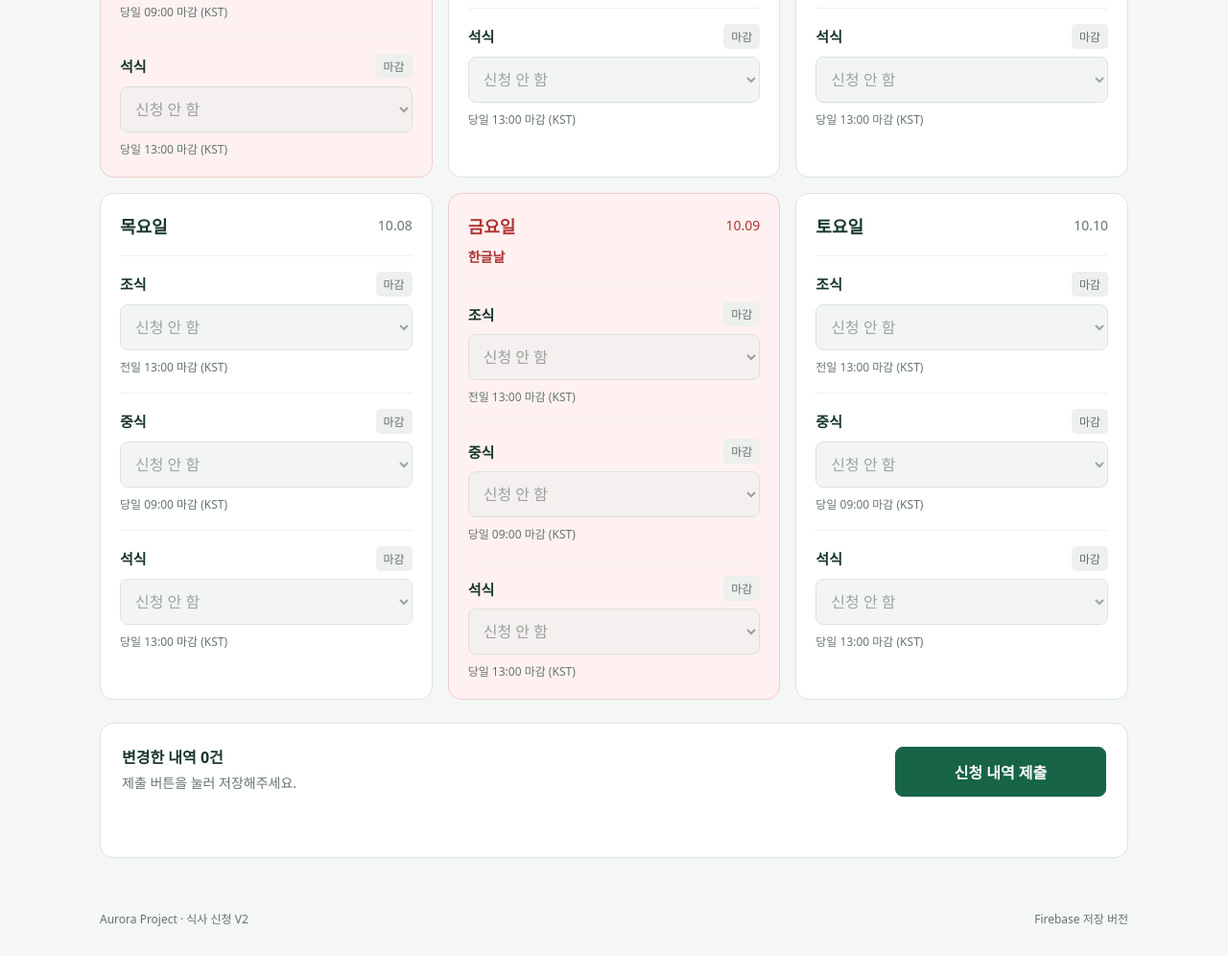
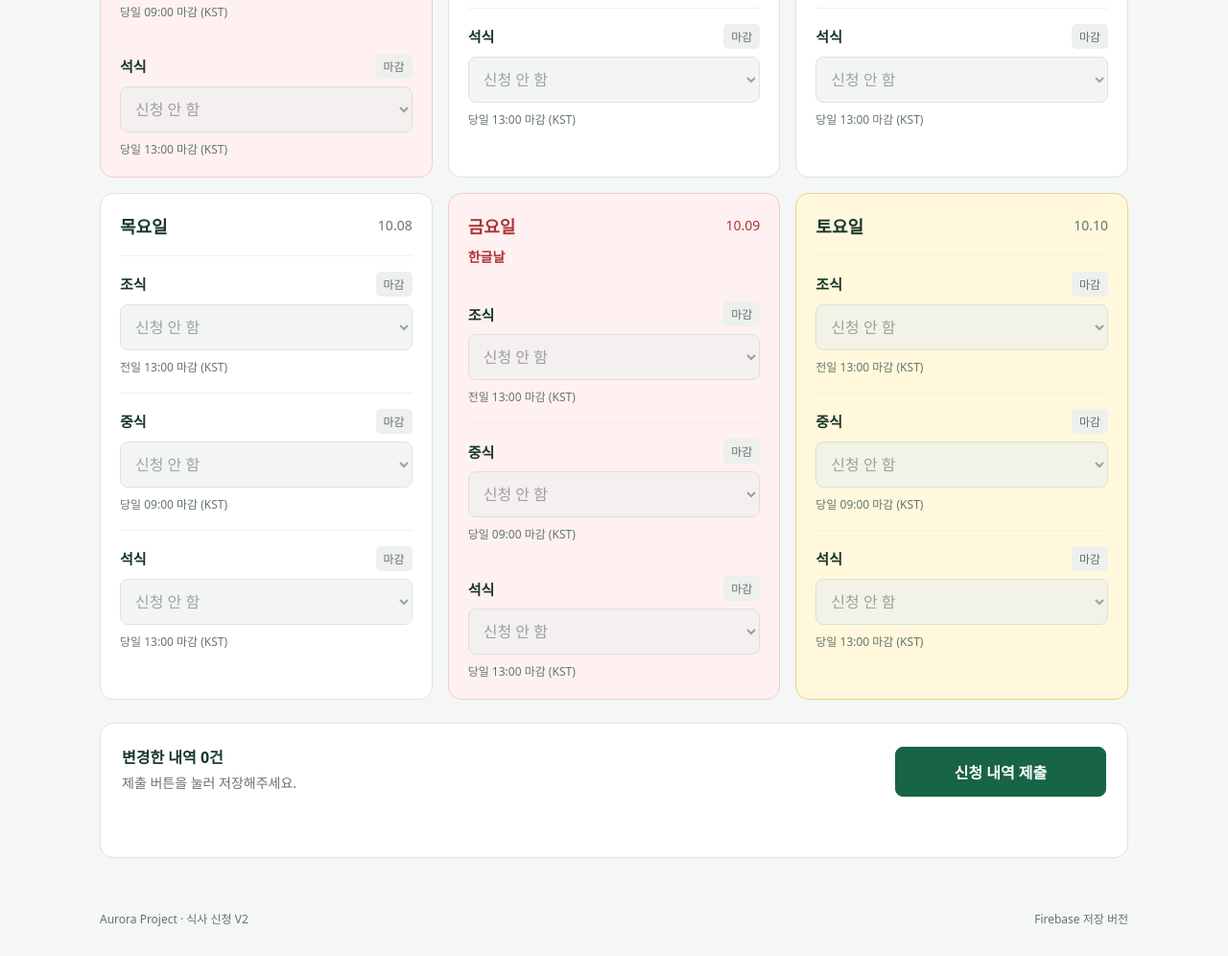
Before and after one commit to sskim4912/new_meal, a website with bundled scripts: page meal_order_v2/index.html in a window 1280 px wide. Shown: the part 1138-2134 px from the top of the page at 96% size. Built offline with nearby package versions, Linux system fonts and the light colour scheme.

Commit message:
Highlight the current KST date meal card in pale yellow

```diff
--- a/meal_order_v2/css/style.css
+++ b/meal_order_v2/css/style.css
@@ -504,6 +504,10 @@ footer {
   background: #fff1f1;
   border-color: #f0cccc;
 }
+.day.today {
+  background: #fff8dc;
+  border-color: #ead28a;
+}
 .day-head.holiday h2,
 .day-head.holiday span,
 .holiday-name {
--- a/meal_order_v2/js/employee.js
+++ b/meal_order_v2/js/employee.js
@@ -75,12 +75,13 @@ function renderIdentity() {
     Boolean(profiles[group]) && Object.keys(state().profile).length > 0;
 }
 function renderDays() {
+  const today = kstToday();
   $("weekLabel").textContent =
     `${week.replaceAll("-", ".")} ~ ${addDays(week, 5).replaceAll("-", ".")}`;
   $("days").innerHTML = Array.from({ length: 6 }, (_, i) => {
     const date = addDays(week, i);
     const holiday = CONFIG.holidays[date];
-    return `<article class="day${holiday ? " holiday" : ""}"><div class="day-head ${holiday ? "holiday" : ""}"><h2>${["월요일", "화요일", "수요일", "목요일", "금요일", "토요일"][i]}</h2><span>${date.slice(5).replace("-", ".")}</span></div>${holiday ? `<p class="holiday-name">${esc(holiday)}</p>` : ""}${Object.entries(
+    return `<article class="day${holiday ? " holiday" : ""}${date === today ? " today" : ""}"><div class="day-head ${holiday ? "holiday" : ""}"><h2>${["월요일", "화요일", "수요일", "목요일", "금요일", "토요일"][i]}</h2><span>${date.slice(5).replace("-", ".")}</span></div>${holiday ? `<p class="holiday-name">${esc(holiday)}</p>` : ""}${Object.entries(
       CONFIG.meals,
     )
       .map(([meal, label]) => {
```
